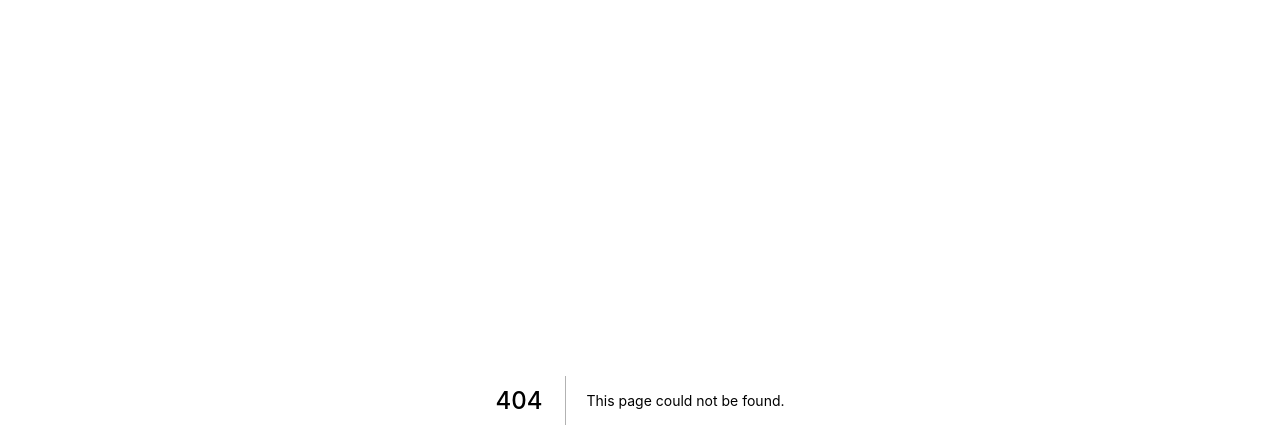
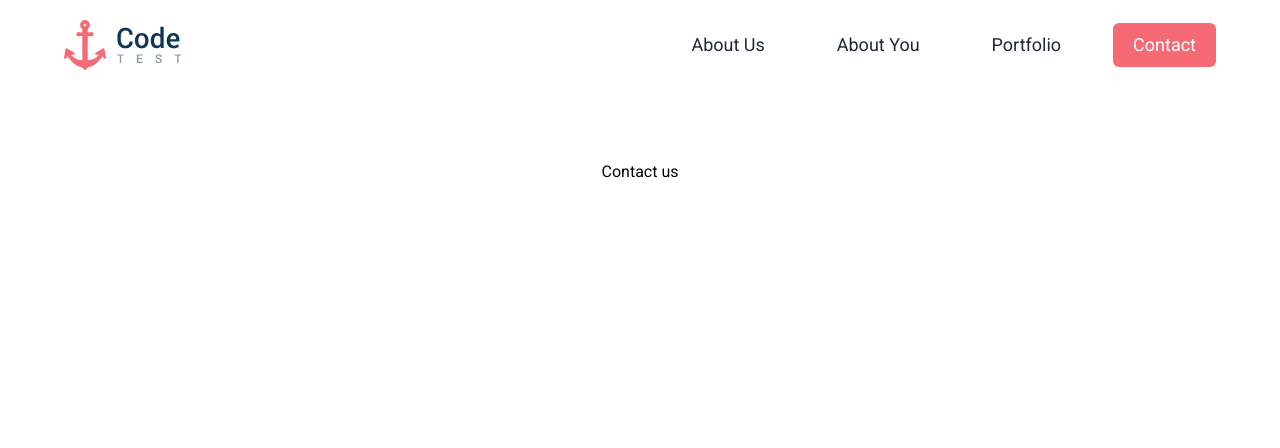
Before and after one commit to samuel-antwi/dotcentric-test, a Next.js app: page /contact in a window 1280 px wide. Before the commit this address had no page. Shown: the top 448 px of the page. Built offline with nearby package versions, Linux system fonts and the light colour scheme.

Commit message:
Created pages for the Navbar links

```diff
--- a/pages/_document.js
+++ b/pages/_document.js
@@ -13,7 +13,6 @@ class MyDocument extends Document {
         <body>
           <Main />
           <NextScript />
-          <div id='modal-root'></div>
         </body>
       </Html>
     )
--- /dev/null
+++ b/pages/about-us.js
@@ -0,0 +1,11 @@
+import Layout from '../components/Layout'
+
+const AboutUs = () => {
+  return (
+    <Layout className='min-h-screen'>
+      <h1 className='text-center'>About us</h1>
+    </Layout>
+  )
+}
+
+export default AboutUs
--- /dev/null
+++ b/pages/about-you.js
@@ -0,0 +1,11 @@
+import Layout from '../components/Layout'
+
+const AboutYou = () => {
+  return (
+    <Layout className='min-h-full'>
+      <h1 className='text-center'>About you</h1>
+    </Layout>
+  )
+}
+
+export default AboutYou
--- /dev/null
+++ b/pages/contact.js
@@ -0,0 +1,11 @@
+import Layout from '../components/Layout'
+
+const Contact = () => {
+  return (
+    <Layout className='min-h-screen'>
+      <h1 className='text-center'>Contact us</h1>
+    </Layout>
+  )
+}
+
+export default Contact
--- /dev/null
+++ b/pages/portfolio.js
@@ -0,0 +1,11 @@
+import Layout from '../components/Layout'
+
+const Portfolio = () => {
+  return (
+    <Layout className='min-h-full'>
+      <h1 className='text-center'>Welcome to my portfolio</h1>
+    </Layout>
+  )
+}
+
+export default Portfolio
```
